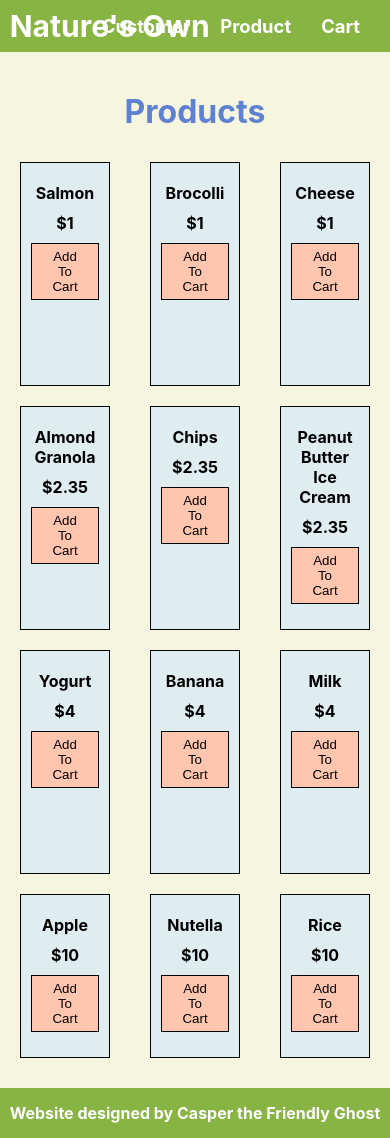
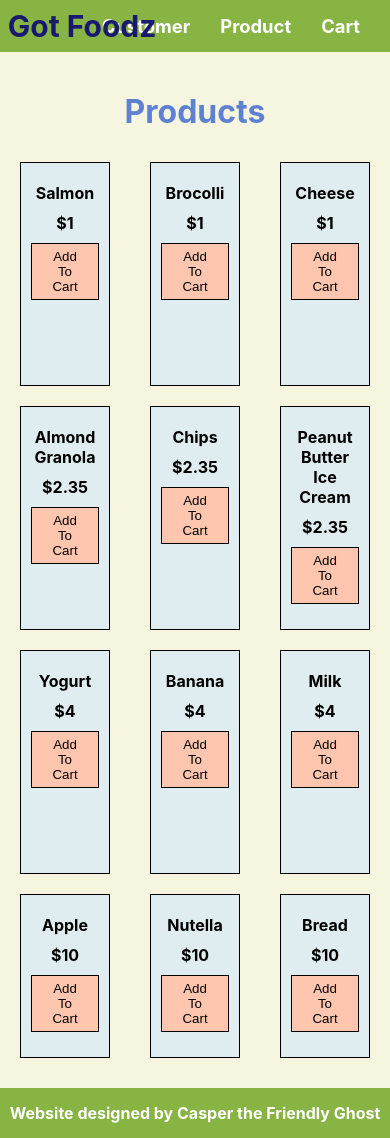
Before and after one commit to jsoon049/3125-L2, a React (Create React App) app: page /3125-L2/product in a window 390 px wide. Built offline with nearby package versions, Linux system fonts and the light colour scheme.

Commit message:
Done responsive styling

```diff
--- a/src/components/Cart.css
+++ b/src/components/Cart.css
@@ -24,3 +24,7 @@
     margin: 0;
     margin-bottom: 15px;
 }
+
+.itemName {
+    margin-right: 20px;
+}
--- a/src/components/CartItem.js
+++ b/src/components/CartItem.js
@@ -3,7 +3,7 @@ import React from 'react'
 export const CartItem = ({product}) => {
     return (
         <div className="cart-items">
-            <p className="cart-item-text">{product.name}</p>
+            <p className="cart-item-text itemName">{product.name}</p>
             <p className="cart-item-text">{"$" + product.price}</p>
         </div>
     )
--- a/src/components/Customer.css
+++ b/src/components/Customer.css
@@ -5,7 +5,7 @@
 label {
   display: block;
   margin-bottom: 35px;
-    font-size: 18px;
+  font-size: 14px;
   font-weight: 500;
 }
 
@@ -20,6 +20,7 @@ input {
   display: inline-block;
   border: 1px solid;
   padding: 20px;
+  margin: 0 15px;
 }
 
 .instructions {
@@ -28,3 +29,12 @@ input {
   font-weight: 700;
   color: #5e81d1;
 }
+
+@media only screen and (min-device-width: 768px) {
+  .checkbox-wrapper {
+      margin: 0;
+  }
+  label {
+      font-size: 18px;
+  }
+}
--- a/src/components/Header.css
+++ b/src/components/Header.css
@@ -1,9 +1,7 @@
 .brand {
   margin: 0;
-  color: white;
-  position: absolute;
-  left: 2.5%;
-  font-size: 30px;
+  color: midnightblue;
+  left: 2%;
   top: 15%;
 }
 
@@ -20,7 +18,6 @@
 
 a {
   color: white;
-  font-size: 1.15rem;
   text-decoration: none;
   transition: all 0.3s ease;
   font-weight: 700;
@@ -38,5 +35,28 @@ a:hover {
 
 .nav-links li {
   display: inline-block;
-  margin-right: 30px;
+  margin-right: 10px;
 }
+
+@media only screen and (min-device-width: 768px) {
+  .nav-links li {
+    margin-right: 30px;
+  }
+  a {
+    font-size: 1.15rem;
+  }
+}
+
+@media only screen and (min-width: 376px) {
+  .brand {
+    position: absolute;
+    font-size: 30px;
+  }
+}
+
+@media only screen and (max-width: 375px) {
+  .header {
+    flex-direction: column;
+    flex-wrap: wrap;
+  }
+}
--- a/src/components/Header.js
+++ b/src/components/Header.js
@@ -5,7 +5,7 @@ import "./Header.css";
 export const Header = () => {
   return (
     <div className="header">
-      <h2 className="brand">Nature's Own</h2>
+      <h2 className="brand">Got Foodz</h2>
       <ul className="nav-links">
         <li>
           <Link to="/3125-L2/">Customer</Link>
--- a/src/components/Product.css
+++ b/src/components/Product.css
@@ -4,8 +4,7 @@
 
 .prod_wrapper {
   display: grid;
-    grid-template-columns: 1fr 1fr 1fr; /* 3 columns */
-    grid-template-rows: 1fr 1fr 1fr; /* 3 rows */
+  grid-template-columns: 1fr 1fr; /* 3 columns */
 }
 
 .prod_ul {
@@ -18,6 +17,7 @@
 
 .prodtext {
   font-weight: 700;
+  font-size: 12px
 }
 
 .prodName {
@@ -29,6 +29,16 @@
   margin-bottom: 10px;
 }
 
+@media only screen and (min-device-width: 768px) {
+  .prod_wrapper {
+    display: grid;
+    grid-template-columns: 1fr 1fr 1fr; /* 3 columns */
+    grid-template-rows: 1fr 1fr 1fr; /* 3 rows */
+  }
+  .prodtext {
+    font-size: 16px
+  }
+}
 
 @media only screen and (min-width: 1224px) {
   .prod_wrapper {
--- a/src/components/Product.js
+++ b/src/components/Product.js
@@ -79,10 +79,10 @@ export const Product = () => {
       price: 2.35,
     },
     {
-      name: "Rice",
+      name: "Bread",
       lactoseFree: true,
       nutFree: true,
-      organic: false,
+      organic: true,
       price: 10.0,
     },
     {
```
Lines whose indentation alone changed are shown as unchanged.
